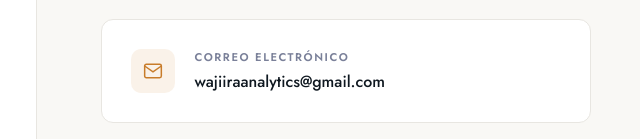
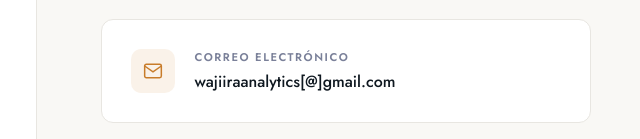
Before and after one commit to romu545/wajiira-analytics, a plain HTML site: page contacto.html in a window 1280 px wide. Shown: the part 661-800 px from the top of the page, 625-1265 px from the left. Drawn offline with Linux system fonts and the light colour scheme.

Commit message:
Update email format in contacto.html

```diff
--- a/contacto.html
+++ b/contacto.html
@@ -134,7 +134,7 @@
       </div>
       <div>
   <div class="info-label">Correo electrónico</div>
-  <span class="info-value">wajiiraanalytics@gmail.com</span>
+  <span class="info-value">wajiiraanalytics[@]gmail.com</span>
 </div>
     </a>
 
```
